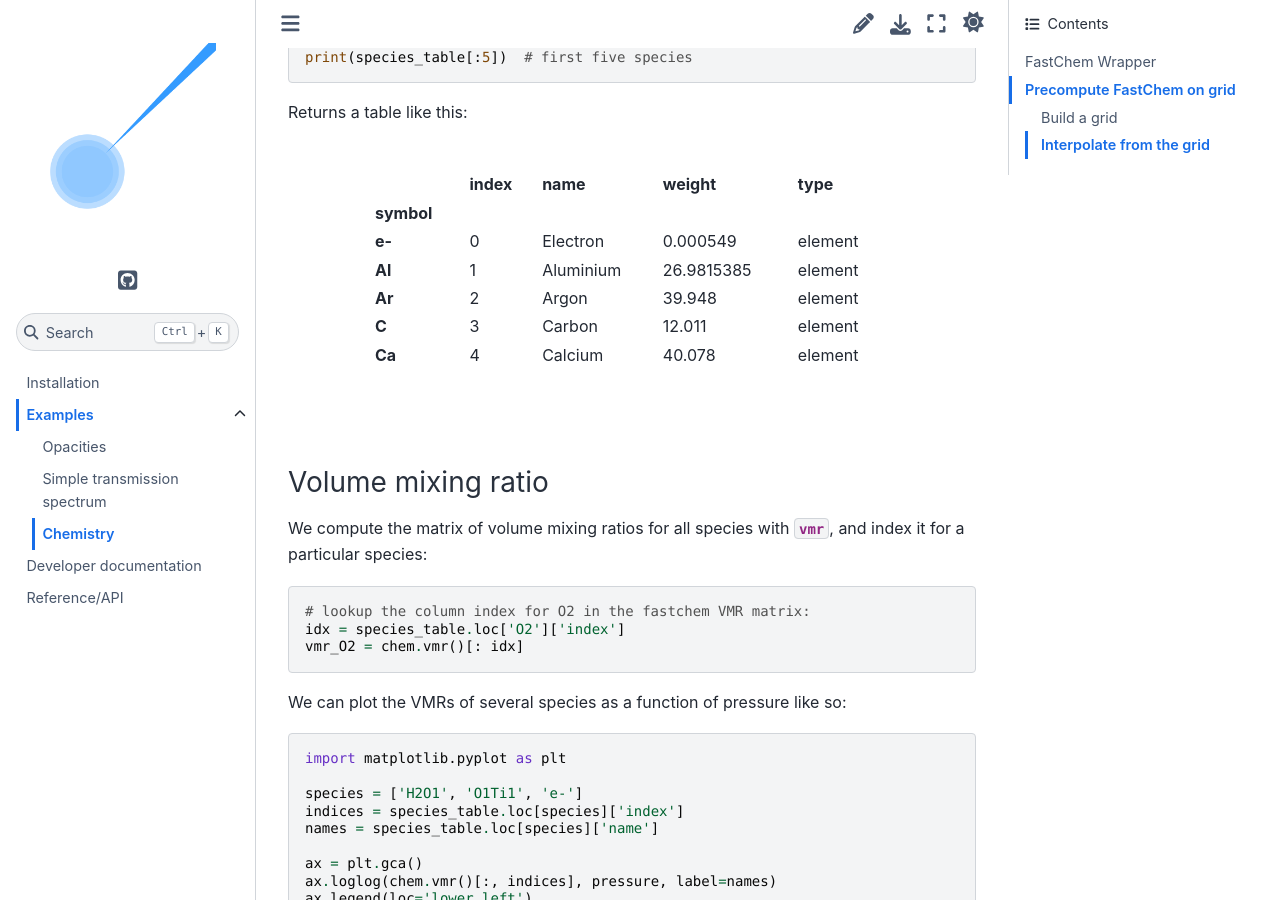
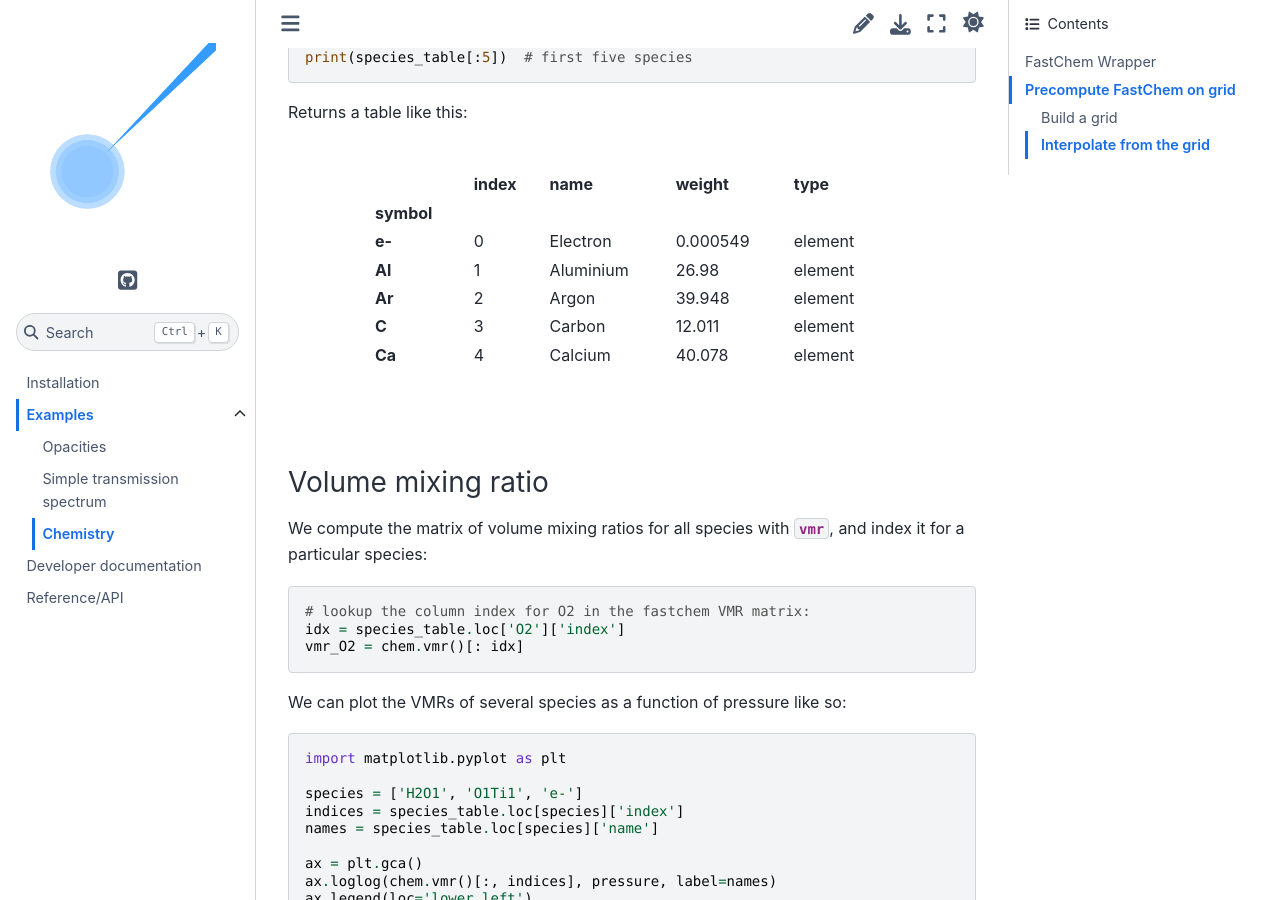
Before and after one commit to bmorris3/shone, a Sphinx documentation site: the page built from docs/shone/examples/chemistry.rst, in a window 1280 px wide and 900 px high, scrolled down 1080 px. Built offline with Sphinx 7.4.7 and the Sphinx Book theme 1.1.4, drawn with Linux system fonts in a browser that asks for light colours; the version number could not be read and is left out.

Commit message:
Update docs/shone/examples/chemistry.rst
Co-authored-by: Brett M. Morris <morrisbrettm@gmail.com>

```diff
--- a/docs/shone/examples/chemistry.rst
+++ b/docs/shone/examples/chemistry.rst
@@ -100,7 +100,7 @@ Returns a table like this:
           <th>Al</th>
           <td>1</td>
           <td>Aluminium</td>
-          <td>26.9815385</td>
+          <td>26.98</td>
           <td>element</td>
         </tr>
         <tr>
```
